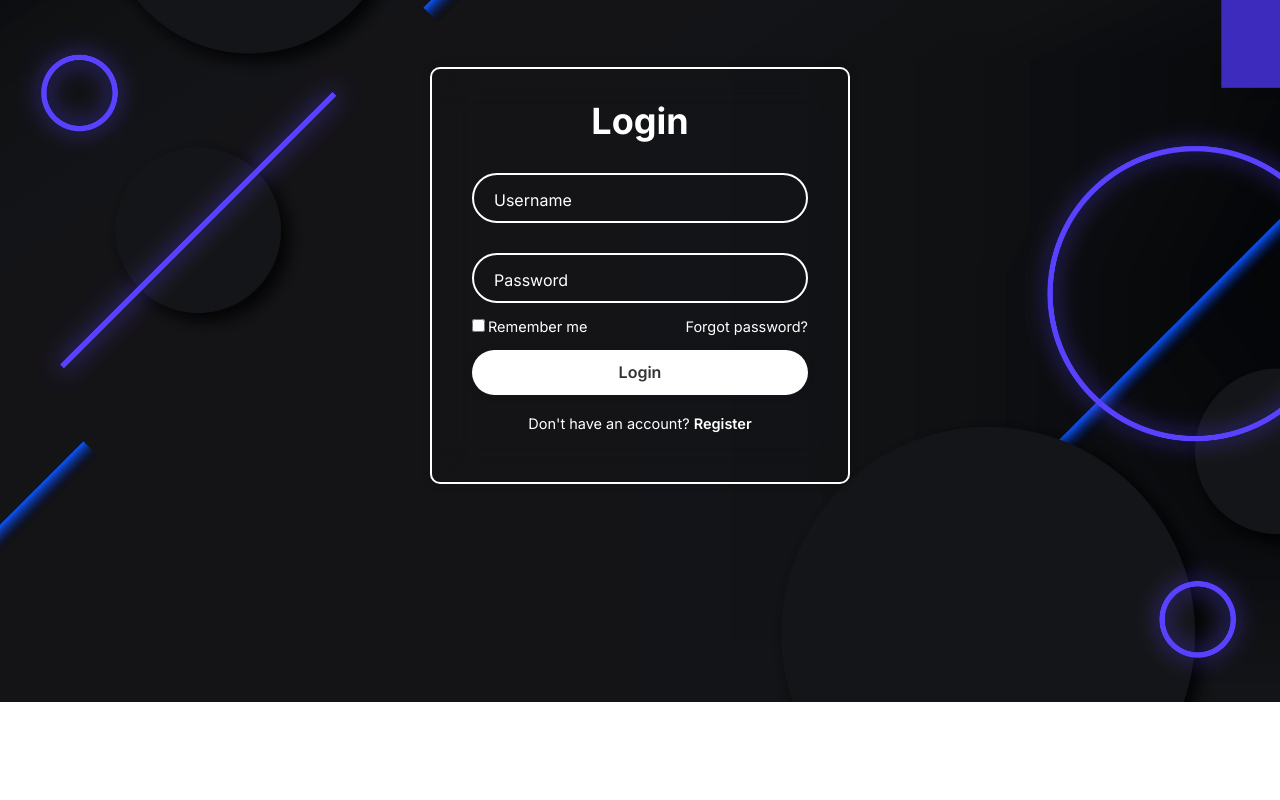
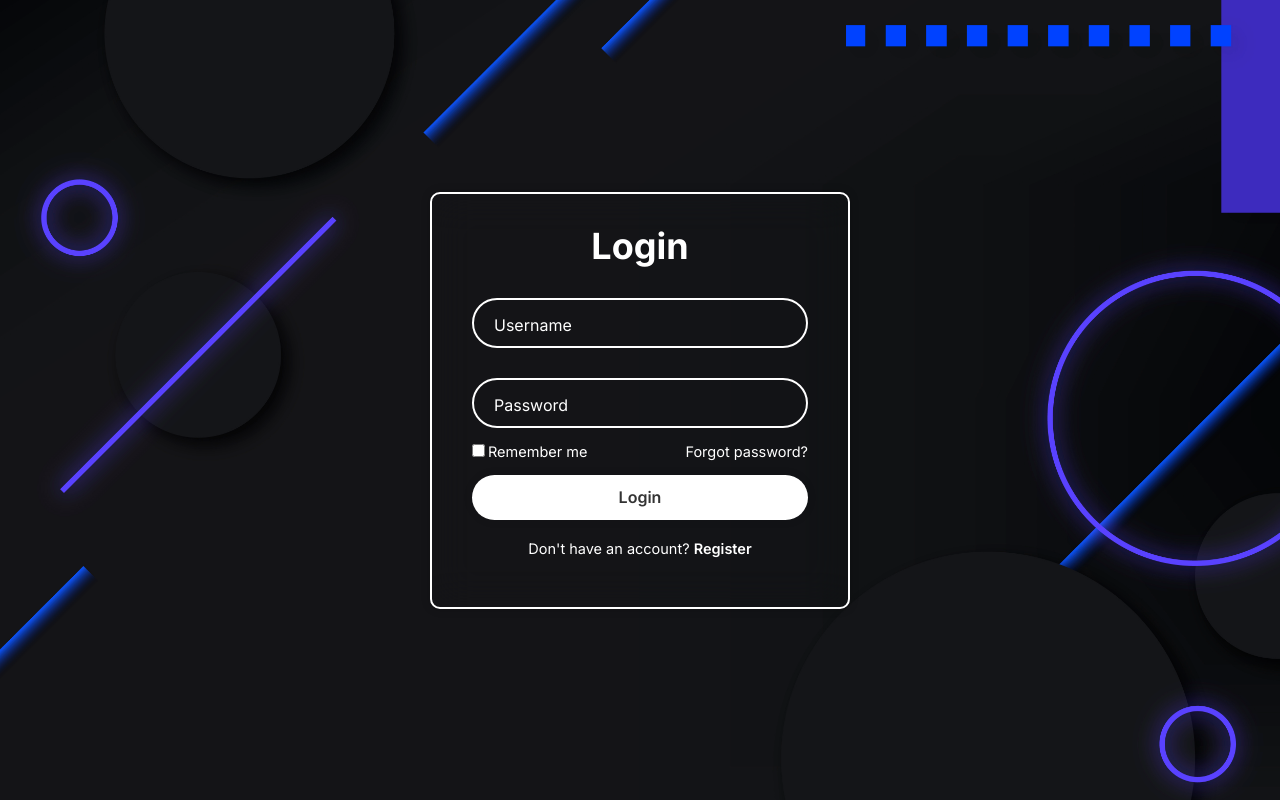
Before and after one commit to UelintonHJ/login-form, a plain HTML site: page index.html in a window 1280 px wide. Drawn offline with Linux system fonts and the light colour scheme; some icons are missing.

Commit message:
fix: correção min-height do body

```diff
--- a/style.css
+++ b/style.css
@@ -11,7 +11,7 @@ body {
     display: flex;
     justify-content: center;
     align-items: center;
-    min-height: 43vw;
+    min-height: 100vh;
     background: url(/v1016-b-09.jpg) no-repeat;
     background-size: cover;
     background-position: center;
```
